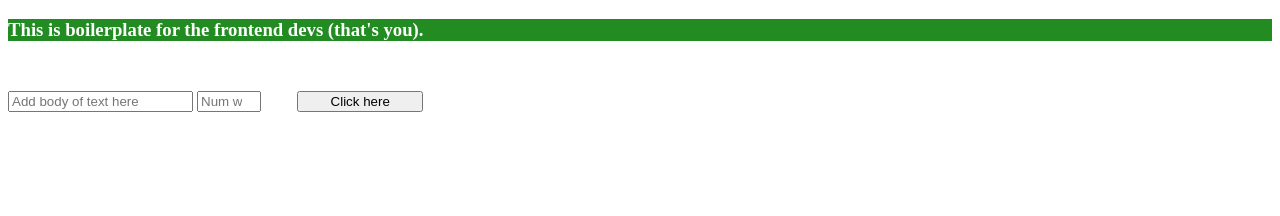
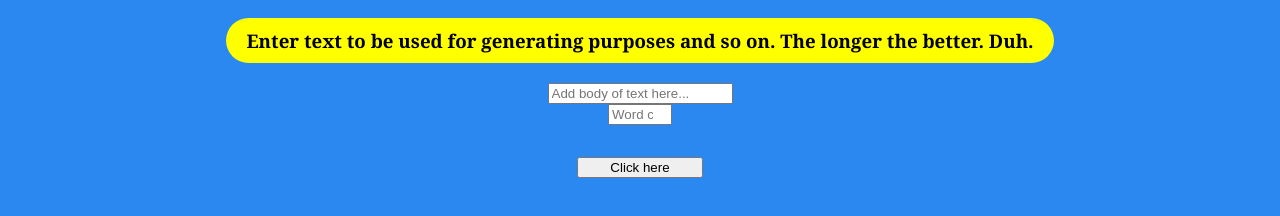
Before and after one commit to ronikbhaskar/text_generator, a plain HTML site: page index.html in a window 1280 px wide. Drawn offline with Linux system fonts and the light colour scheme.

Commit message:
I think I needed full quotation marks to make a message. Crap. I've spent so long trying to fricking git commit. Crap.

```diff
--- a/index.html
+++ b/index.html
@@ -8,9 +8,9 @@
 </head>
     <!-- Start Modifying Here -->
     <body>
-        <h3>This is boilerplate for the frontend devs (that's you).</h3>
-        <input id="myInputWindow" placeholder="Add body of text here">
-        <input id="myNumInput" type="number" min=1 max=500 placeholder="Num words">
+        <h3>Enter text to be used for generating purposes and so on. The longer the better. Duh.</h3>
+        <input id="myInputWindow" placeholder="Add body of text here...">
+        <input id="myNumInput" type="number" min=1 max=500 placeholder="Word count">
         <button id="myButton" class="my-button-class">Click here</button>
         <div id="myOutput" class="my-output-class"></div>
     </body>
--- a/style.css
+++ b/style.css
@@ -9,9 +9,38 @@ html {
 
 /* some examples of what you can do
  * I intentionally made it look bad. */
+body {
+    background-color: #2b88f0;
+    display: flex;
+    flex-direction: column;
+    align-items: center;
+    justify-content: center;
+}
+
 h3 {
-    background-color: forestgreen;
-    color: white;
+    background-color: yellow;
+    color: black;
+    margin: 10px 10px 20px;
+    border-radius: 50px;
+    padding: 10px 20px;
+    display: inline-block;
+    font-family: Georgia, 'Times New Roman', Times, serif;
+}
+
+.jon_myInputWindow {
+    background-color: black;
+    color: yellow;
+    font-family: Georgia, 'Times New Roman', Times, serif;
+}
+
+.jon_myNumInput {
+    background-color: black;
+    color: yellow;
+    font-family: Georgia, 'Times New Roman', Times, serif;
+}
+
+.container {
+    width: 500px;
 }
 
 .my-button-class {
```
